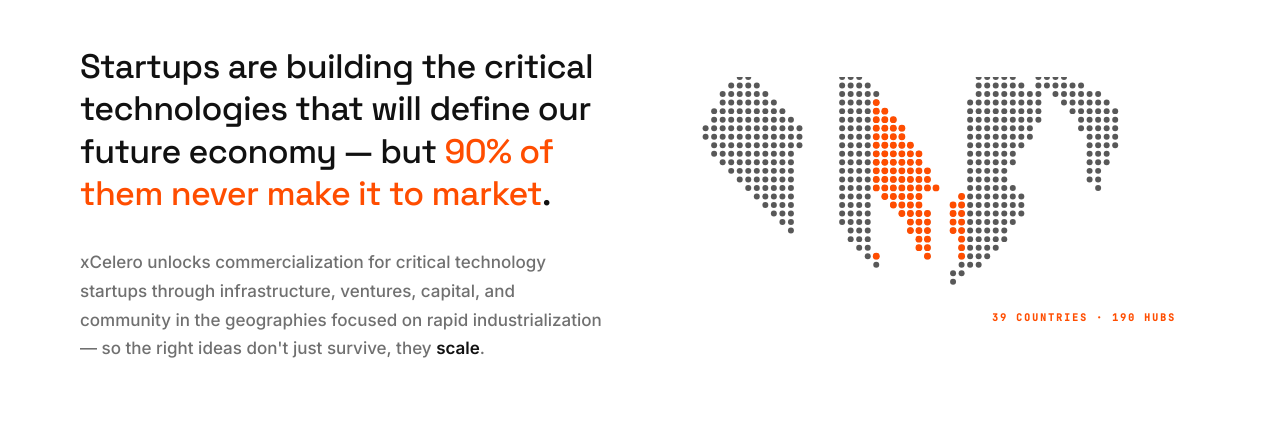
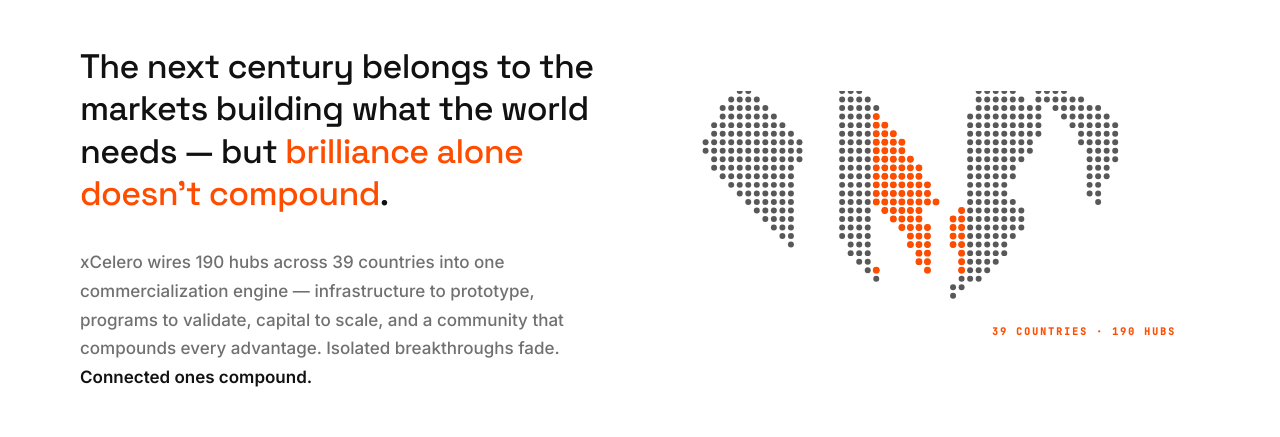
Before and after one commit to Questy708/celero, a Next.js app: page / in a window 1280 px wide. Shown: the part 1620-2057 px from the top of the page. Built offline with nearby package versions, Linux system fonts and the light colour scheme.

Commit message:
d6507522-3267-40f3-82e3-9abaa5d3d668

```diff
--- a/src/artemis/pages/Capital.tsx
+++ b/src/artemis/pages/Capital.tsx
@@ -573,10 +573,10 @@
             className="lg:col-span-6"
           >
             <p className="text-[22px] sm:text-[28px] md:text-[34px] leading-[1.25] font-display font-medium tracking-[-0.02em] text-[#111111] mb-6 md:mb-8">
-              Capital that understands the terrain — not just the <span className="text-[#FF4D00]">return profile</span>.
+              Capital that moves where the <span className="text-[#FF4D00]">opportunity is compounding</span> — not where it&apos;s already proven.
             </p>
             <p className="text-[15px] md:text-[17px] leading-[1.7] text-[#111111]/60 font-medium max-w-xl">
-              Traditional venture capital flows where returns are proven. xCelero deploys capital where the technology is most needed — in the geographies building the next century&apos;s infrastructure. Six vehicles, one thesis: <span className="text-[#111111] font-semibold">critical technology in the markets that need it most</span>.
+              The youngest populations, the fastest-growing markets, the boldest infrastructure ambitions — they&apos;re not in Silicon Valley. xCelero structures six vehicles around a single thesis: <span className="text-[#111111] font-semibold">critical technology, built where it matters most, funded to match the terrain</span>.
             </p>
           </motion.div>
 
--- a/src/artemis/pages/Home.tsx
+++ b/src/artemis/pages/Home.tsx
@@ -394,10 +394,10 @@
             className="lg:col-span-6"
           >
             <p className="text-[22px] sm:text-[28px] md:text-[34px] leading-[1.25] font-display font-medium tracking-[-0.02em] text-[#111111] mb-6 md:mb-8">
-              Startups are building the critical technologies that will define our future economy — but <span className="text-[#FF4D00]">90% of them never make it to market</span>.
+              The next century belongs to the markets building what the world needs — but <span className="text-[#FF4D00]">brilliance alone doesn&apos;t compound</span>.
             </p>
             <p className="text-[15px] md:text-[17px] leading-[1.7] text-[#111111]/60 font-medium max-w-xl">
-              xCelero unlocks commercialization for critical technology startups through infrastructure, ventures, capital, and community in the geographies focused on rapid industrialization — so the right ideas don&apos;t just survive, they <span className="text-[#111111] font-semibold">scale</span>.
+              xCelero wires 190 hubs across 39 countries into one commercialization engine — infrastructure to prototype, programs to validate, capital to scale, and a community that compounds every advantage. Isolated breakthroughs fade. <span className="text-[#111111] font-semibold">Connected ones compound.</span>
             </p>
           </motion.div>
 
```
